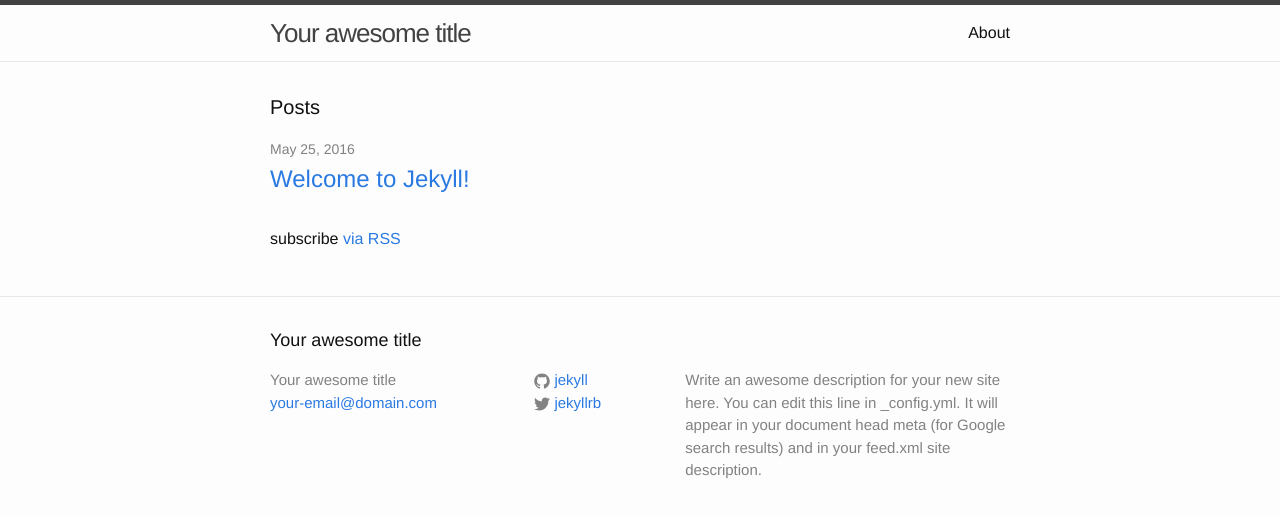
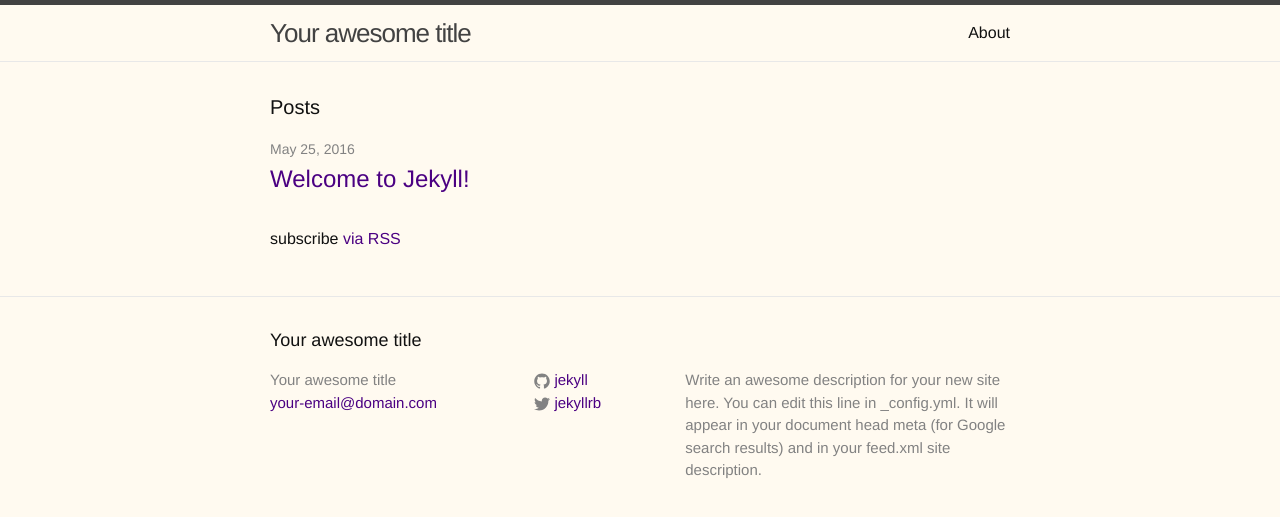
Before and after one commit to Shatatel/shatatel.github.io, a Jekyll site: the page built from index.html, in a window 1280 px wide. Shown: the top 517 px of the page. Built offline with Jekyll 4.4.1, drawn with Linux system fonts in a browser that asks for light colours.

Commit message:
2
change color

```diff
--- a/css/main.scss
+++ b/css/main.scss
@@ -15,8 +15,8 @@ $base-line-height: 1.5;
 $spacing-unit:     30px;
 
 $text-color:       #111;
-$background-color: #fdfdfd;
-$brand-color:      #2a7ae2;
+$background-color: #FFFAF0;
+$brand-color:      #4B0082;
 
 $grey-color:       #828282;
 $grey-color-light: lighten($grey-color, 40%);
```
